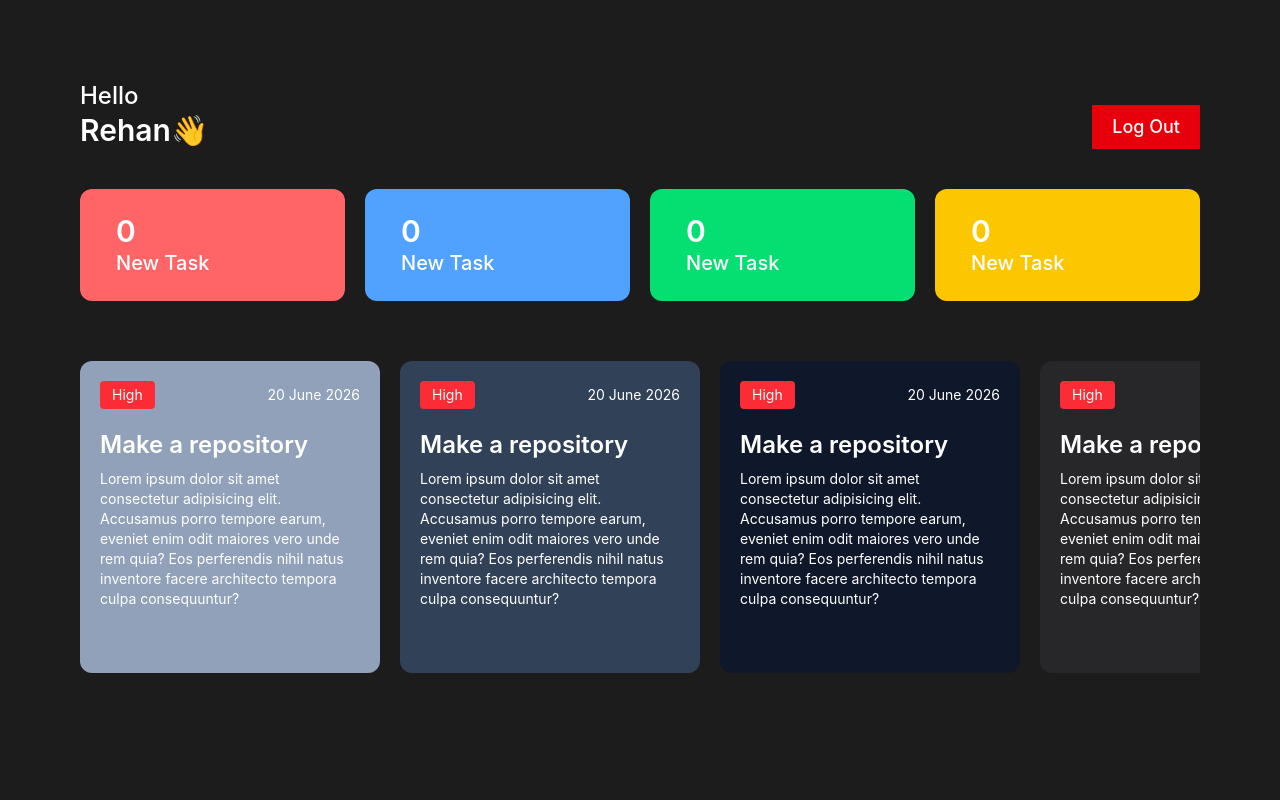
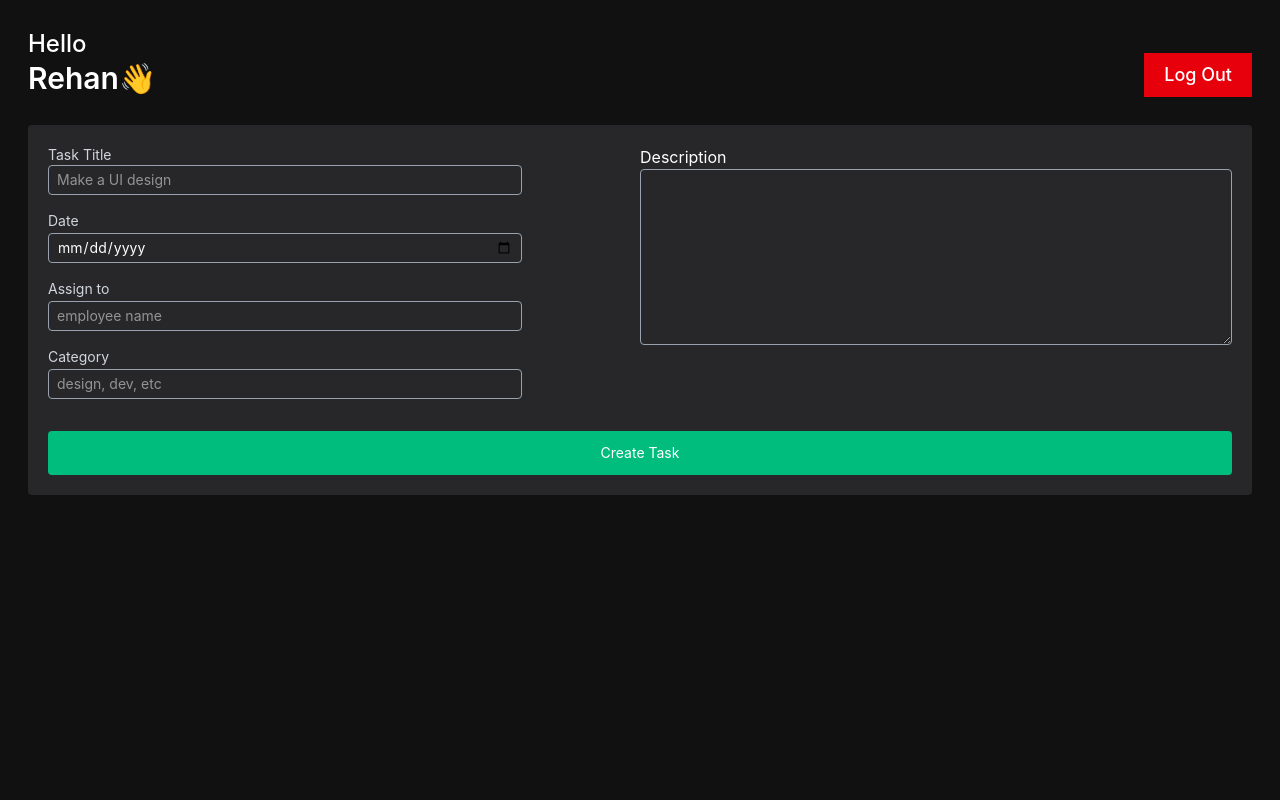
Before and after one commit to rehansay/EMS, a React (Vite) app: page / in a window 1280 px wide. Shown: the top 800 px of the page. Built offline with nearby package versions, Linux system fonts and the light colour scheme.

Commit message:
Created AdminDashboard

```diff
--- a/src/App.jsx
+++ b/src/App.jsx
@@ -2,13 +2,15 @@ import React from "react"
 import Login from './components/Auth/Login'
 import EmployeeDashboard from "./components/Dashboard/EmployeeDashboard"
 import TaskAssign from "./components/other/TaskAssign"
+import Header from "./components/other/Header"
+import AdminDashboard from "./components/Dashboard/AdminDashboard"
 const App=() => {
 
   return (
     <>
     {/* <Login/> */}
-    <EmployeeDashboard/>
-    <TaskAssign/>
+    {/* <EmployeeDashboard/> */}
+    <AdminDashboard/>
     </>
   )
 }
--- a/src/components/Dashboard/AdminDashboard.jsx
+++ b/src/components/Dashboard/AdminDashboard.jsx
@@ -0,0 +1,13 @@
+import React from 'react'
+import Header from '../other/Header'
+import CreateTask from '../other/CreateTask'
+const AdminDashboard = () => {
+  return (
+    <div className='h-screen w-full p-7'>
+      <Header />
+      <CreateTask/>
+    </div>
+  )
+}
+
+export default AdminDashboard
--- /dev/null
+++ b/src/components/other/CreateTask.jsx
@@ -0,0 +1,55 @@
+import React from 'react'
+
+function CreateTask() {
+  return (
+      <div className='p-5 bg-zinc-800 mt-7 rounded'>
+        <form className='flex flex-wrap w-full items-start justify-between'>
+
+
+            <div className='w-1/2'>
+
+
+            <div>
+                <h3 className='text-sm text-gray-300'>Task Title</h3>
+                <input className="text-sm py-1 px-2 w-4/5 rounded outline-none bg-transparent border border-gray-400 mb-4 " type="text" placeholder='Make a UI design'/>
+            </div>
+
+
+            <div>
+                <h3 className='text-sm text-gray-300 mb-0.5'>Date</h3>
+                <input className="text-sm py-1 px-2 w-4/5 rounded outline-none bg-transparent border border-gray-400 mb-4 " type="date"/>
+            </div>
+
+
+            <div>
+                <h3 className='text-sm text-gray-300 mb-0.5'>Assign to</h3>
+                <input className="text-sm py-1 px-2 w-4/5 rounded outline-none bg-transparent border border-gray-400 mb-4 " type="text" placeholder='employee name'/>
+            </div>
+
+
+            <div>
+                <h3 className='text-sm text-gray-300 mb-0.5'>Category</h3>
+                <input className="text-sm py-1 px-2 w-4/5 rounded outline-none bg-transparent border border-gray-400 mb-4 " type="text" placeholder='design, dev, etc'/>
+            </div>
+
+
+
+            </div>
+
+
+
+
+
+            <div className='w-1/2'>
+                <h3>Description</h3>
+                <textarea className="w-full h-44 text-sm py-1 px-2 w-4/5 rounded outline-none bg-transparent border border-gray-400 mb-4 " name="" id="" cols="30" rows="10"></textarea>
+            </div>
+
+            <button className='bg-emerald-500 py-3 hover:bg-emerald-600 px-5 rounded text-sm mt-4 w-full'>Create Task</button>
+        </form>
+
+      </div>
+  )
+}
+
+export default CreateTask
--- a/src/index.css
+++ b/src/index.css
@@ -1,12 +1,14 @@
 @import "tailwindcss";
 
-*{
-  color:#fff;
-}
-body {
-  background-color: #111;
+body{
+  background-color:#111;
+  color:white;
 }
 #tasklist::-webkit-scrollbar{
-    display:none;
-
+    background-color: transparent;
+    height: 5px;
 }
+#tasklist::-webkit-scrollbar-thumb{
+  background-color: rgb(143, 143, 143);
+  border-radius: 50px;
+}
```
